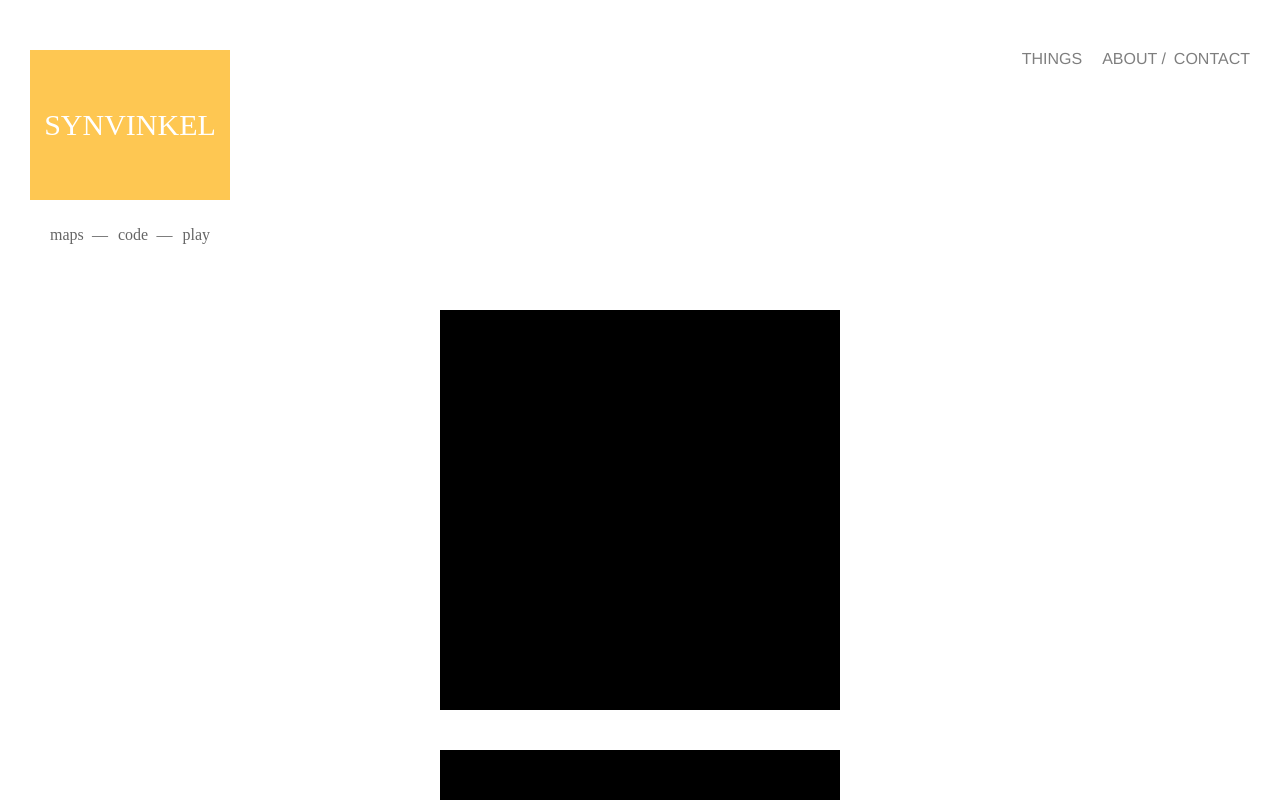
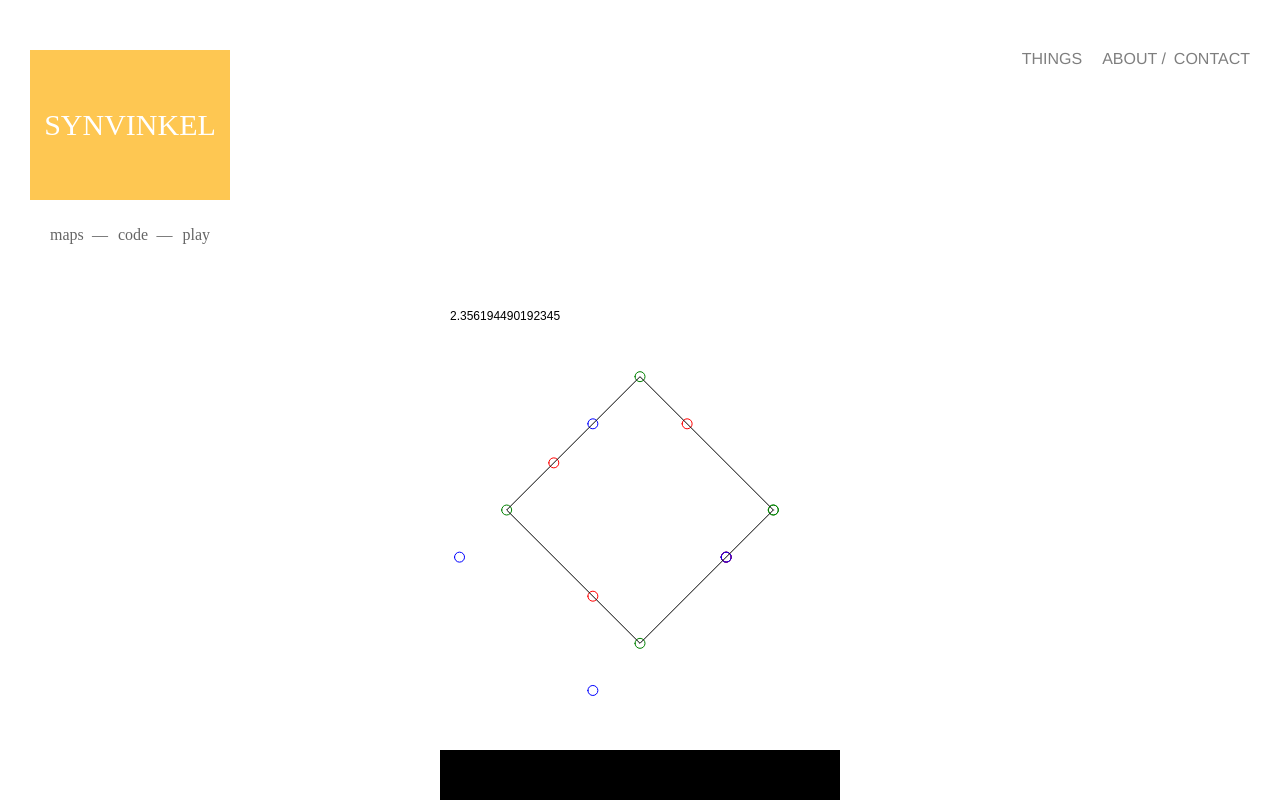
Before and after one commit to synvinkel/synvinkel-next, a Next.js app: page /code/designsystems/proceduralshapes in a window 1280 px wide. Shown: the top 800 px of the page. Built offline with nearby package versions, Linux system fonts and the light colour scheme.

Commit message:
WIP rounded shapes

```diff
--- a/components/code/designsystems/proceduralshapes/index.js
+++ b/components/code/designsystems/proceduralshapes/index.js
@@ -20,7 +20,7 @@ export default function () {
 
         s.draw = () => {
             s.background(invert ? 'white' : 'black')
-            if(num > 6) {
+            if (num > 6) {
                 invert = !invert
                 s.frameCount = 0
             }
@@ -30,14 +30,14 @@ export default function () {
             s.beginShape()
             s.fill(invert ? 'black' : 'white')
             s.stroke(invert ? 'white' : 'black')
-            if(play.current){
+            if (play.current) {
                 s.rotate(s.frameCount * 0.04)
                 num = s.frameCount * 0.02 + 2
             }
             if (Number.isInteger(num)) {
                 invert = !invert
             }
-            for (let i = 0; i < num ; i++) {
+            for (let i = 0; i < num; i++) {
                 s.vertex(
                     s.cos((s.TWO_PI / num) * i + (s.PI / 2)) * radius,
                     s.sin((s.TWO_PI / num) * i + (s.PI / 2)) * radius,
@@ -55,23 +55,65 @@ export default function () {
         }
     })
 
-    const [bezierRef] = useSketch(s => {
+    const [roundedRef] = useSketch(s => {
+
         s.setup = () => {
-            const { width, height } = bezierRef.current.getBoundingClientRect()
+            const { width, height } = roundedRef.current.getBoundingClientRect()
             s.createCanvas(width, height)
         }
 
         s.draw = () => {
-            s.background(0)
+            s.background(255)
+
+            const radius = s.width / 3
+
+            let a = 0 // (s.mouseX / s.width) * s.TWO_PI
+            a += s.PI * 0.75
+
+            s.push()
+            s.stroke('black')
+            s.noFill()
+            s.translate(s.width / 2, s.height / 2)
+
+            s.beginShape()
+
+            for (let i = 0; i < 4 + 1; i++) {
+                const x = s.cos((s.TWO_PI / 4) * i) * radius
+                const y = s.sin((s.TWO_PI / 4) * i) * radius
+
+                s.push()
+                s.translate(x, y)
+                s.noFill()
+                s.stroke('green')
+                s.ellipse(0, 0, 10, 10)
+                s.stroke('red')
+                s.ellipse(s.cos(a +( s.TWO_PI / 4) * i) * radius / 2, s.sin( a +( s.TWO_PI / 4) * i ) * radius / 2, 10, 10)
+                s.stroke('blue')
+                s.ellipse(s.cos(a + (0) * i ) * radius / 2, s.sin( a + (0) * i ) * radius / 2, 10, 10)
+                s.pop()
+
+                s.vertex(x, y)
+            }
+
+            s.endShape()
+
+
+
+            s.pop()
+
+            s.text(a, 10, 10)
         }
 
         s.windowResized = () => {
-            const { width, height } = bezierRef.current.getBoundingClientRect()
+            const { width, height } = roundedRef.current.getBoundingClientRect()
             s.resizeCanvas(width, height)
         }
     })
 
     return <>
+        <div className="sketch">
+            <div ref={roundedRef} />
+        </div>
         <div className="sketch"
             onClick={() => {
                 play.current = !play.current
@@ -80,9 +122,6 @@ export default function () {
             <div ref={allShapes} />
         </div>
 
-        <div className="sketch">
-            <div ref={bezierRef} />
-        </div>
         <style jsx>{`
                     .sketch {
                         width: 400px;
```
